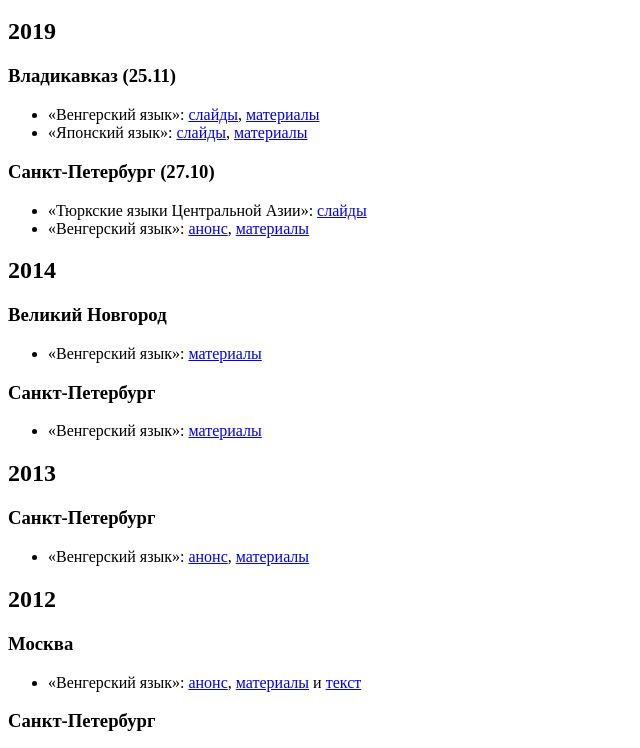
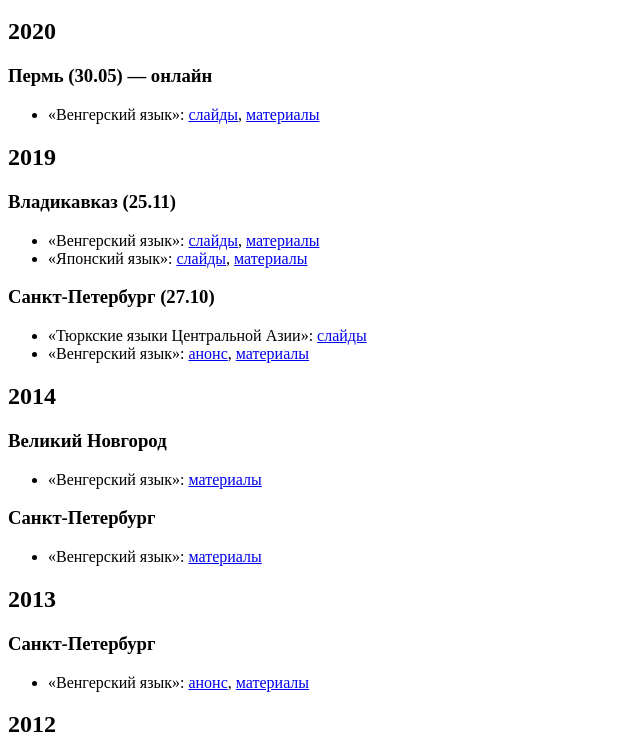
Before and after one commit to denpatin/langfest, a plain HTML site: page index.html in a window 1280 px wide. Shown: the part 48-796 px from the top of the page, without its empty margins (0-640 px from the left). Drawn offline with Linux system fonts and the light colour scheme.

Commit message:
Add 8th Perm Festival

```diff
--- a/index.html
+++ b/index.html
@@ -1,7 +1,19 @@
-<html><head><style>body {
-   color: black;
-}
-</style></head><body><h1 id="-https-dpat-in-"><a href="https://dpat.in">Дэн Патин</a> на Фестивалях Языков</h1>
+<html>
+<head>
+    <style>
+        body {
+            color:nblack;
+        }
+    </style>
+</head>
+<body>
+
+<h1 id="-https-dpat-in-"><a href="https://dpat.in">Дэн Патин</a> на Фестивалях Языков</h1>
+<h2 id="2020">2020</h2>
+<h3 id="-30-05-">Пермь (30.05) — онлайн</h3>
+<ul>
+<li>«Венгерский язык»: <a href="https://dpat.in/perm20/hungarian">слайды</a>, <a href="handouts/perm20-hungarian.pdf">материалы</a></li>
+</ul>
 <h2 id="2019">2019</h2>
 <h3 id="-25-11-">Владикавказ (25.11)</h3>
 <ul>
@@ -52,4 +64,6 @@
 <ul>
 <li>«Шумерский язык»: <a href="handouts/spb10-sumerian.pdf">материалы</a></li>
 </ul>
-</body></html>
+
+</body>
+</html>
```
Also changed, not shown: 2 other files.
